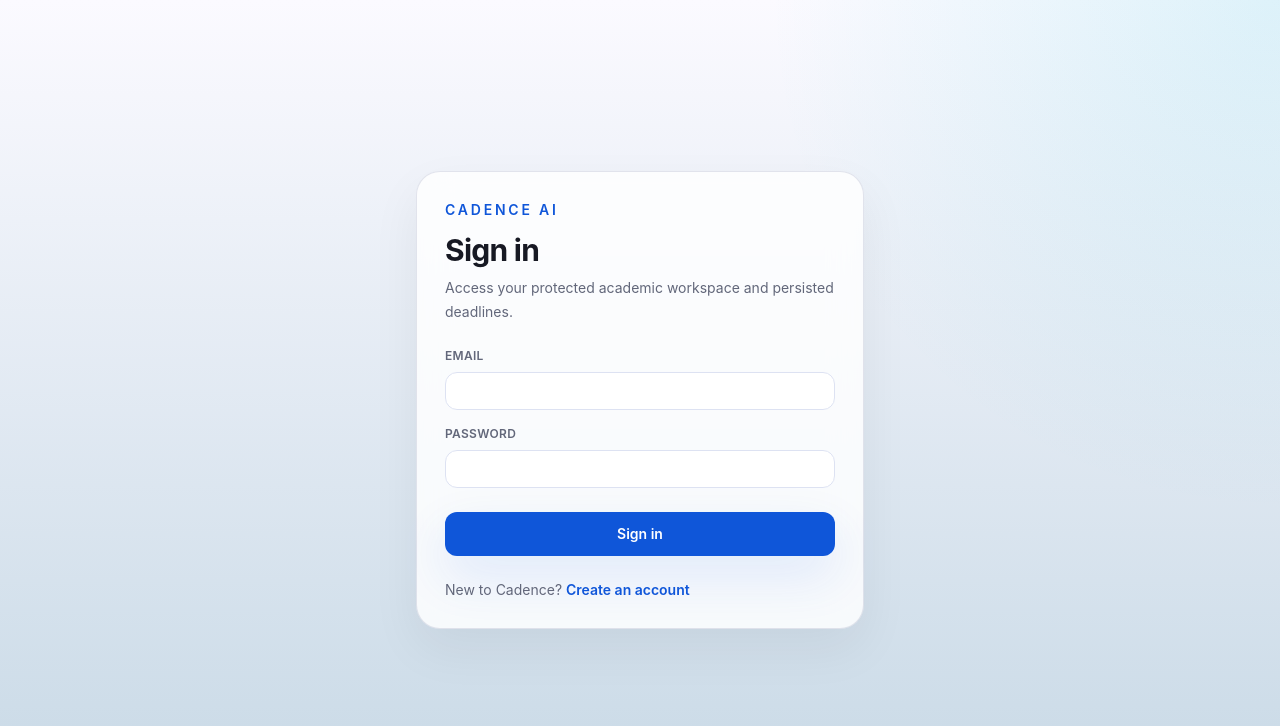
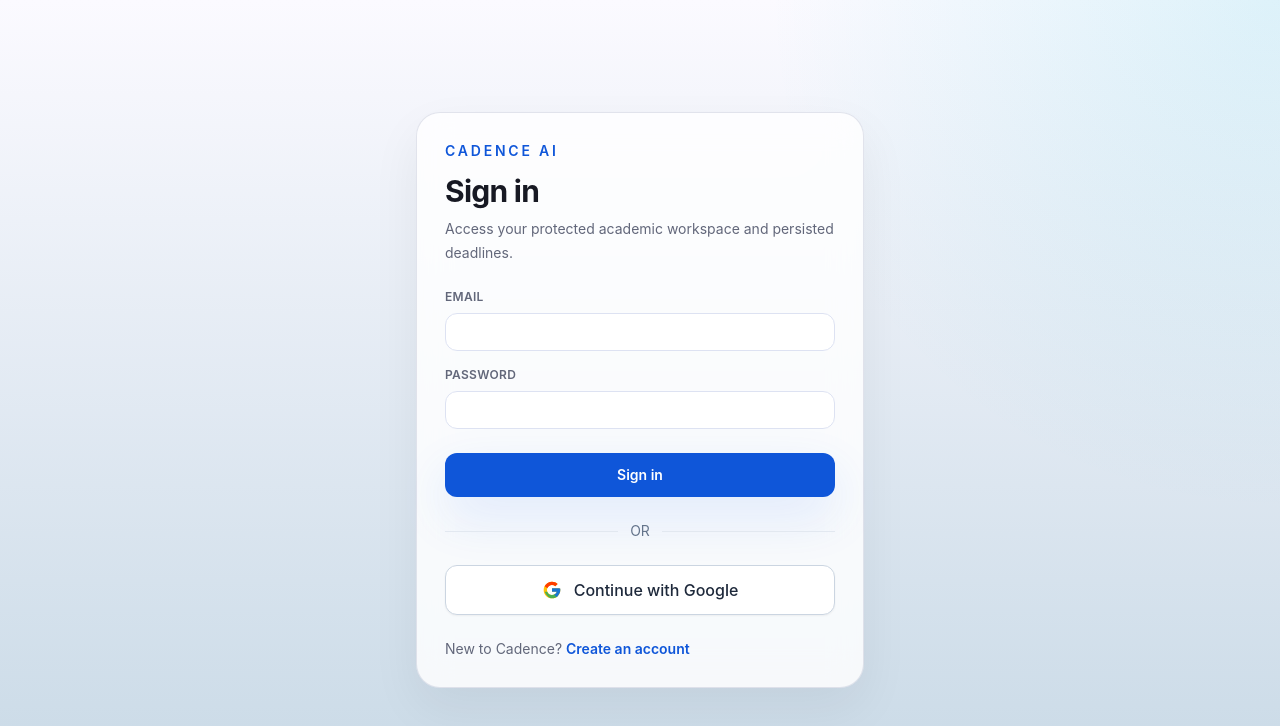
Before and after one commit to DHR2206/Cadence, a Next.js app in the folder frontend/: page /auth/sign-in in a window 1280 px wide. Shown: the top 726 px of the page. Built offline with nearby package versions, Linux system fonts and the light colour scheme.

Commit message:
adding the signin with google option

```diff
--- a/frontend/src/app/auth/actions.ts
+++ b/frontend/src/app/auth/actions.ts
@@ -12,7 +12,8 @@
   return typeof value === "string" ? value.trim() : "";
 }
 
-export async function signInAction(formData: FormData) {
+export async function signInAction(formData: FormData)
+{
   const supabase = await createServerSupabaseClient();
 
   if (!supabase) {
@@ -31,6 +32,33 @@
 
   redirect(next.startsWith("/") ? next : "/");
 }
+
+//starting the signin with google function
+export async function signInWithGoogleAction() {
+  const supabase = await createServerSupabaseClient();
+
+  if (!supabase) {
+    redirect("/auth/sign-in?error=Supabase not configured");
+  }
+
+  const origin =
+    process.env.NEXT_PUBLIC_SITE_URL ||
+    "http://localhost:3000";
+
+  const { data, error } = await supabase.auth.signInWithOAuth({
+    provider: "google",
+    options: {
+      redirectTo: `${origin}/auth/callback`
+    }
+  });
+
+  if (error) {
+    redirect(`/auth/sign-in?error=${encodeURIComponent(error.message)}`);
+  }
+
+  redirect(data.url);
+}
+//ending the signin with google function
 
 export async function signUpAction(formData: FormData) {
   const supabase = await createServerSupabaseClient();
--- a/frontend/src/app/auth/sign-in/page.tsx
+++ b/frontend/src/app/auth/sign-in/page.tsx
@@ -1,3 +1,4 @@
+import { signInWithGoogleAction } from "@/app/auth/actions";
 import Link from "next/link";
 import { AuthSubmitButton } from "@/components/AuthSubmitButton";
 import { AuthLayout } from "@/components/auth/AuthLayout";
@@ -37,6 +38,9 @@
               required
               type="email"
             />
+
+
+
           </label>
           <label className="grid gap-2">
             <span className="text-xs font-semibold uppercase tracking-wide text-muted">Password</span>
@@ -52,6 +56,36 @@
           <AuthSubmitButton idleLabel="Sign in" pendingLabel="Signing in..." />
         </form>
 
+
+<div className="my-6 flex items-center">
+  <div className="h-px flex-1 bg-slate-200"></div>
+  <span className="px-3 text-sm text-slate-500">OR</span>
+  <div className="h-px flex-1 bg-slate-200"></div>
+</div>
+
+
+
+{/* starting of sign in with google form*/}
+<form action={signInWithGoogleAction} className="mt-6">
+  <button
+    type="submit"
+    className="flex w-full items-center justify-center gap-3 rounded-xl border border-slate-300 bg-white px-4 py-3 text-slate-800 font-medium shadow-sm hover:bg-slate-50 transition"
+  >
+    <svg
+      xmlns="http://www.w3.org/2000/svg"
+      viewBox="0 0 48 48"
+      className="h-5 w-5"
+    >
+      <path fill="#FFC107" d="M43.6 20.5H42V20H24v8h11.3C33.7 32.7 29.3 36 24 36c-6.6 0-12-5.4-12-12S17.4 12 24 12c3 0 5.7 1.1 7.8 3l5.7-5.7C34.1 6.1 29.3 4 24 4 12.9 4 4 12.9 4 24s8.9 20 20 20 20-8.9 20-20c0-1.3-.1-2.3-.4-3.5z"/>
+      <path fill="#FF3D00" d="M6.3 14.7l6.6 4.8C14.7 15.2 18.9 12 24 12c3 0 5.7 1.1 7.8 3l5.7-5.7C34.1 6.1 29.3 4 24 4 16.3 4 9.7 8.3 6.3 14.7z"/>
+      <path fill="#4CAF50" d="M24 44c5.2 0 10-2 13.5-5.3l-6.2-5.2C29.3 35 26.8 36 24 36c-5.3 0-9.7-3.3-11.3-8H6.5C9.8 36.2 16.3 44 24 44z"/>
+      <path fill="#1976D2" d="M43.6 20.5H42V20H24v8h11.3c-1.1 3.2-3.4 5.7-6.2 7.4l6.2 5.2C39.6 37.2 44 31.2 44 24c0-1.3-.1-2.3-.4-3.5z"/>
+    </svg>
+
+    Continue with Google
+  </button>
+</form>
+{/* ending of sign in with google form*/}
         <p className="mt-6 text-sm text-muted">
           New to Cadence?{" "}
           <Link className="font-semibold text-primary" href="/auth/sign-up">
```
Also changed, not shown: 1 other file (tests, documents, lock files or other folders).
